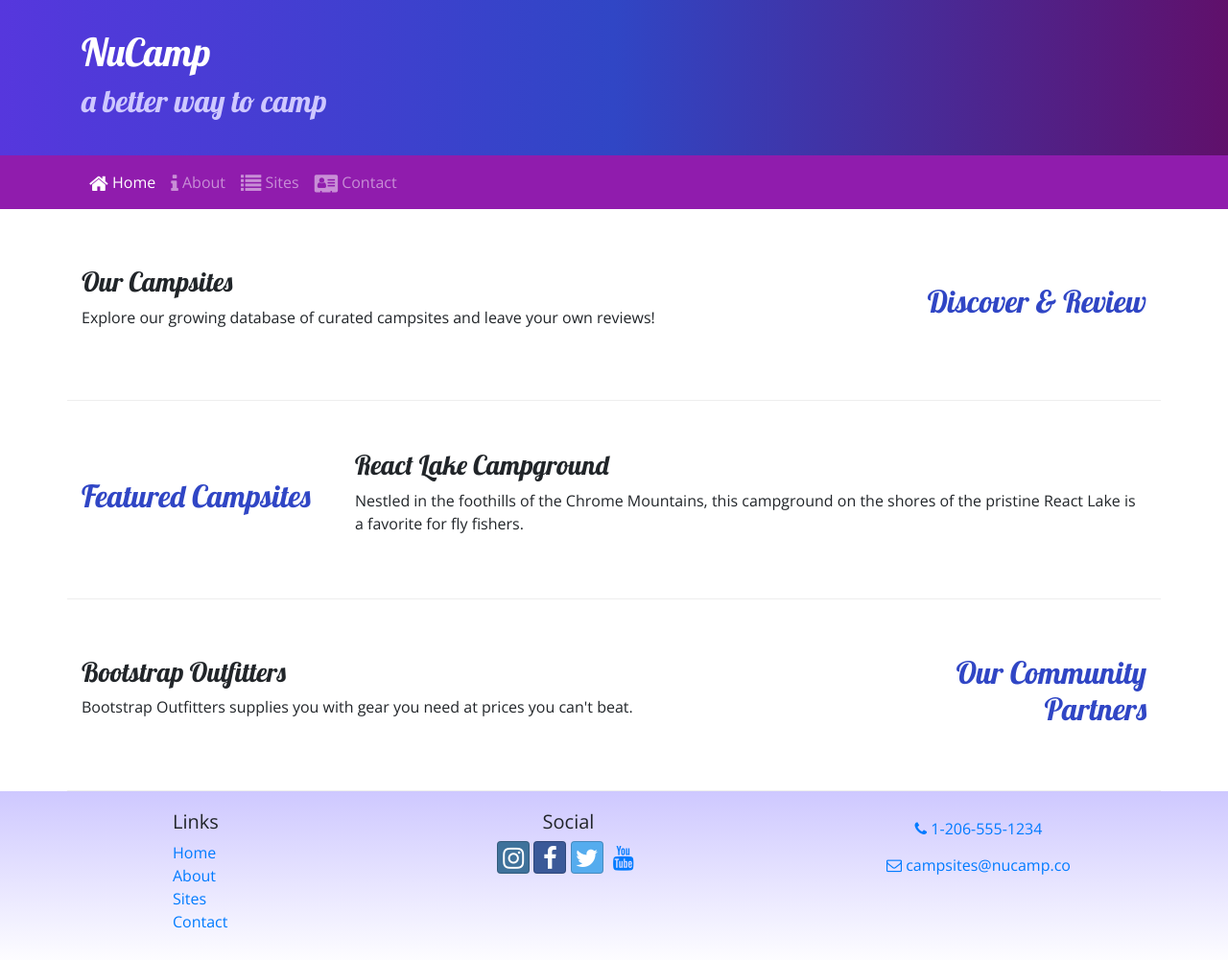
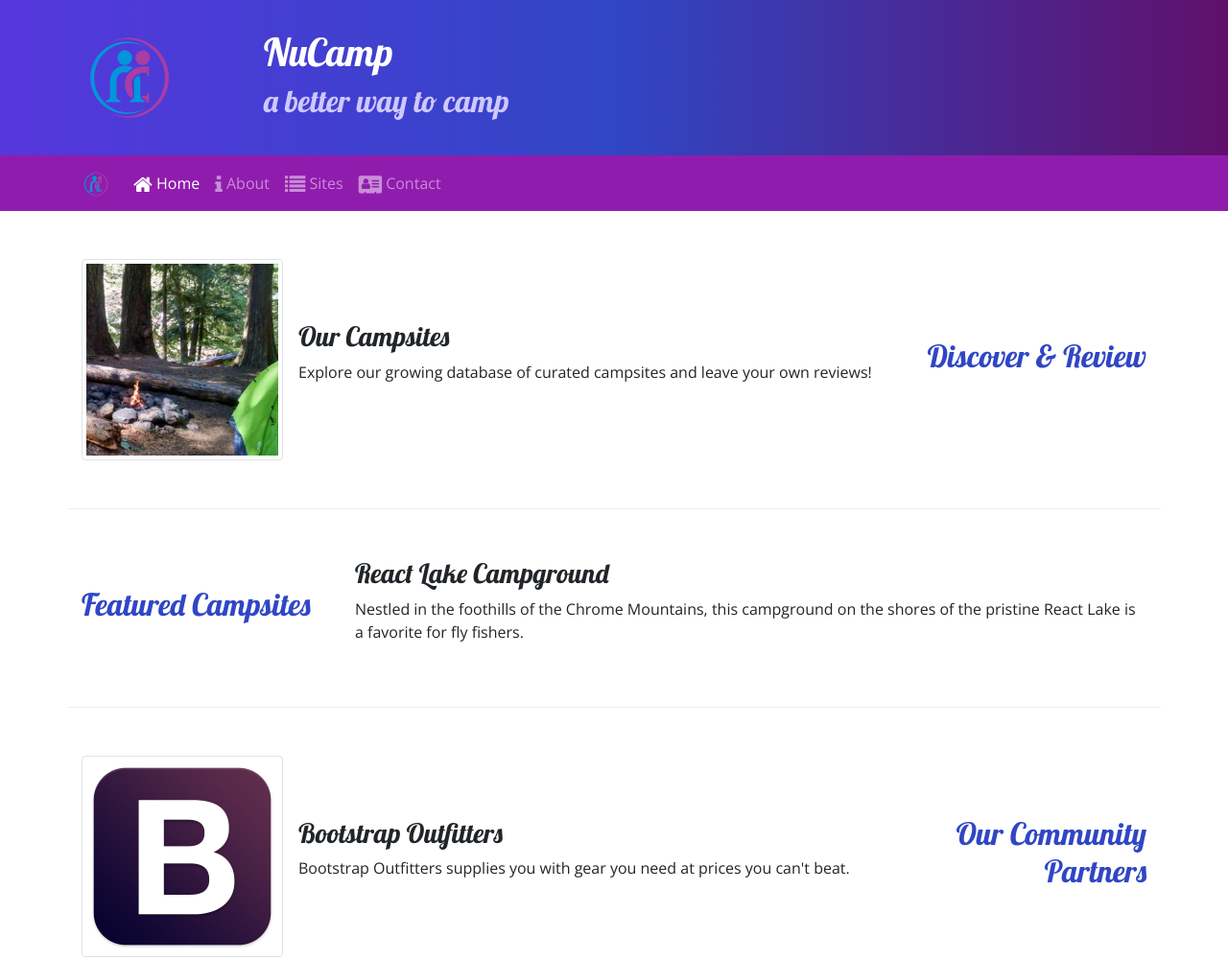
Before and after one commit to psmurphy02/nucampsite, a website: page index.html in a window 1280 px wide. Shown: the top 1001 px of the page at 96% size. Drawn offline with nearby package versions, Linux system fonts and the light colour scheme.

Commit message:
Images and Media

```diff
--- a/index.html
+++ b/index.html
@@ -22,6 +22,9 @@
     <header class="jumbotron jumbotron-fluid">
         <div class="container">
             <div class="row">
+                <div class="col-4 col-sm-3 col-md-2 align-self-center">
+                    <img src="img/logo.png" class="img-fluid" />
+                </div>
                 <div class="col">
                     <h1>NuCamp</h1>
                     <h2>a better way to camp</h2>
@@ -32,7 +35,8 @@
 
     <nav class="navbar navbar-expand-sm navbar-dark sticky-top">
         <div class="container">
-            <button class="navbar-toggler ml-auto" type="button"
+            <a class="navbar-brand" href="#"><img src="img/logo.png" height="30" width="30"></a>
+            <button class="navbar-toggler" type="button"
             data-toggle="collapse" data-target="#nucampNavbar">
                 <span class="navbar-toggler-icon"></span>
             </button>
@@ -53,8 +57,13 @@
                 <h2 class="text-sm-right">Discover & Review</h2>
             </div>
             <div class="col">
-                <h3>Our Campsites</h3>
-                <p>Explore our growing database of curated campsites and leave your own reviews!</p>
+                <div class="media">
+                    <img class="d-flex mr-3 img-thumbnail" src="img/breadcrumb-trail-thumb.jpg" alt="Breadcrumb Trail thumbnail" />
+                    <div class="media-body align-self-center">
+                        <h3>Our Campsites</h3>
+                        <p>Explore our growing database of curated campsites and leave your own reviews!</p>
+                    </div>
+                </div>
             </div>
         </div>
 
@@ -73,8 +82,13 @@
                 <h2 class="text-sm-right">Our Community Partners</h2>
             </div>
             <div class="col">
-                <h3>Bootstrap Outfitters</h3>
-                <p>Bootstrap Outfitters supplies you with gear you need at prices you can't beat.</p>
+                <div class=media>
+                    <img class="d-flex mr-3 img-thumbnail" src="img/bootstrap-thumb.png" alt="Bootstrap Outfitters" />
+                    <div class="media-body align-self-center">
+                        <h3>Bootstrap Outfitters</h3>
+                        <p>Bootstrap Outfitters supplies you with gear you need at prices you can't beat.</p>
+                    </div>
+                </div>
             </div>
         </div>
     </div>
```
Also changed, not shown: aboutus.html (+5 -1 lines), contactus.html (+5 -1 lines), img/bootstrap-thumb.png (added), img/breadcrumb-trail-thumb.jpg (added), img/breadcrumb-trail.jpg (added), img/chrome-river-thumb.jpg (added), img/chrome-river.jpg (added), img/logo.png (added), img/react-lake-thumb.jpg (added), img/react-lake.jpg (added).
